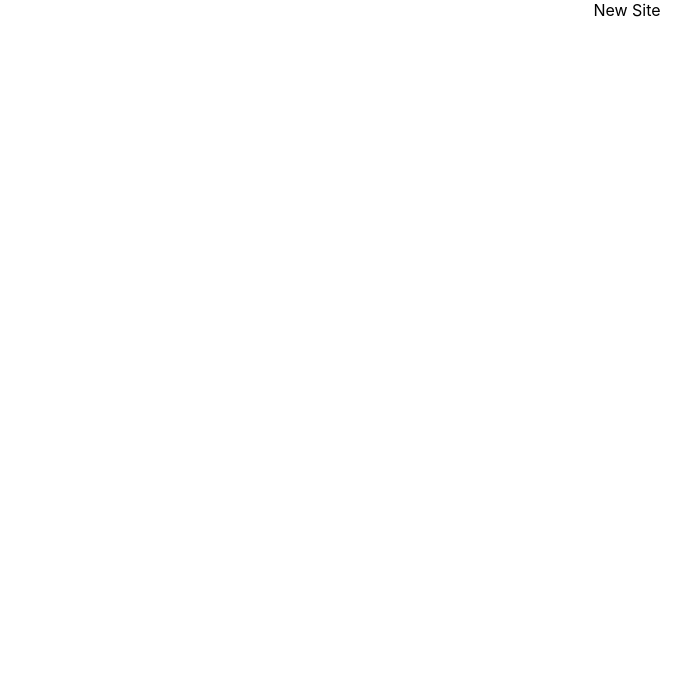
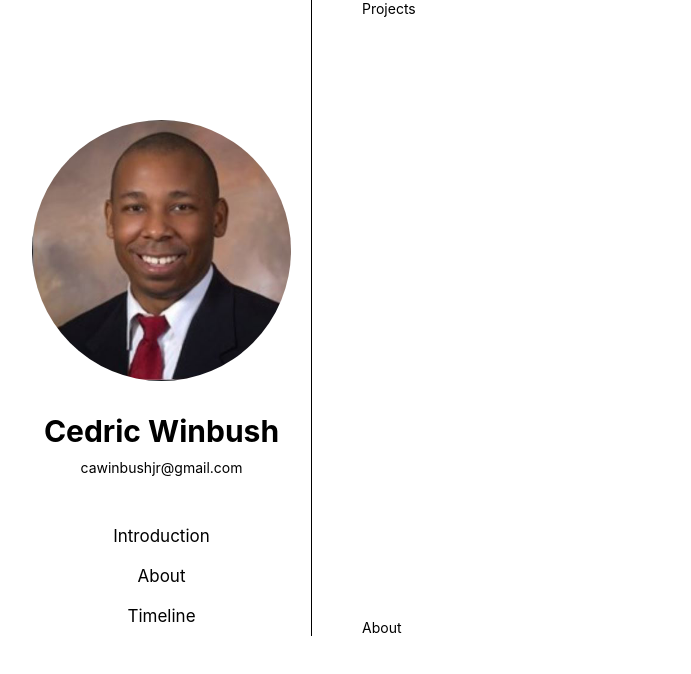
Before and after one commit to caw442000/cedric-react-portfolio, a React (Create React App) app: page / in a window 1280 px wide. Shown: the top 674 px of the page, without its empty margins (13-704 px from the left). Built offline with nearby package versions, Linux system fonts and the light colour scheme.

Commit message:
adds image and link text to sidebar

```diff
--- a/src/App.css
+++ b/src/App.css
@@ -1,7 +1,81 @@
+* {
+  padding: 0;
+  margin: 0;
+  box-sizing: border-box;
+  max-width: 100%; }
+
+html {
+  font-size: 62.5%; }
+
+  h1 {
+    font-size: 3rem; }
+
+
+
+    p {
+      font-size: 1.4rem;
+    }
 .App {
   text-align: center;
+  display: flex;
+  justify-content: space-around;
+  width: 1000px;
 }
 
+.App-Main {
+  display: flex;
+  flex-direction: column;
+  align-items: flex-start;
+  justify-content: space-between;
+  max-width: 100%;
+  width: 600px;
+}
+
+.App-Sidebar {
+  width: 300px;
+  border-right: 1px solid black;
+}
+
+.Sidebar {
+  display: flex;
+  flex-direction: column;
+  margin-top: 10rem;
+}
+
+.Sidebar nav {
+  display: flex;
+  flex-direction: column;
+  margin-top: 4rem;
+}
+
+.Sidebar h1 {
+  margin: 1rem 0;
+}
+.Sidebar nav nav-item {
+  padding: 1rem 0;
+  font-size: 1.7rem;
+}
+
+
+
+
+.Profile-Image-Wrap {
+  padding: 20px;
+  max-width: 100%;
+  height: auto;
+  object-fit: scale-down;
+
+
+
+}
+
+.Profile-Image{
+
+  max-width: 100%;
+  height: auto;
+  border-radius: 50%;
+
+}
 .App-logo {
   height: 40vmin;
   pointer-events: none;
--- a/src/App.js
+++ b/src/App.js
@@ -1,12 +1,22 @@
-import React from 'react';
-import './App.css';
+import React from "react";
+import "./App.css";
+import Sidebar from "./components/sidebar.js";
+import Projects from "./components/projects";
+import About from "./components/about";
 
 const App = () => {
   return (
     <div className="App">
-      New Site
+      <div className="App-Sidebar">
+        <Sidebar />
+      </div>
+
+      <div className="App-Main">
+        <Projects />
+        <About />
+      </div>
     </div>
   );
-}
+};
 
 export default App;
--- /dev/null
+++ b/src/components/about.js
@@ -0,0 +1,11 @@
+import React from "react";
+
+const About = (props) => {
+  return (
+    <div>
+      <p>About</p>
+    </div>
+  );
+};
+
+export default About;
--- /dev/null
+++ b/src/components/projects.js
@@ -0,0 +1,11 @@
+import React from "react";
+
+const Projects = (props) => {
+  return (
+    <div>
+      <p>Projects</p>
+    </div>
+  );
+};
+
+export default Projects;
--- /dev/null
+++ b/src/components/sidebar.js
@@ -0,0 +1,22 @@
+import React from "react";
+import cedric from "../assets/images/cedric.png";
+
+const Sidebar = (props) => {
+  return (
+    <div className="Sidebar">
+      <div className="Profile-Image-Wrap">
+        <img className = "Profile-Image" src={cedric} alt="Cedric Profile Picture" />
+      </div>
+
+      <h1>Cedric Winbush</h1>
+      <p>cawinbushjr@gmail.com</p>
+      <nav>
+        <nav-item>Introduction</nav-item>
+        <nav-item>About</nav-item>
+        <nav-item>Timeline</nav-item>
+      </nav>
+    </div>
+  );
+};
+
+export default Sidebar;
```
Also changed, not shown: src/assets/images/cedric.png (added).
